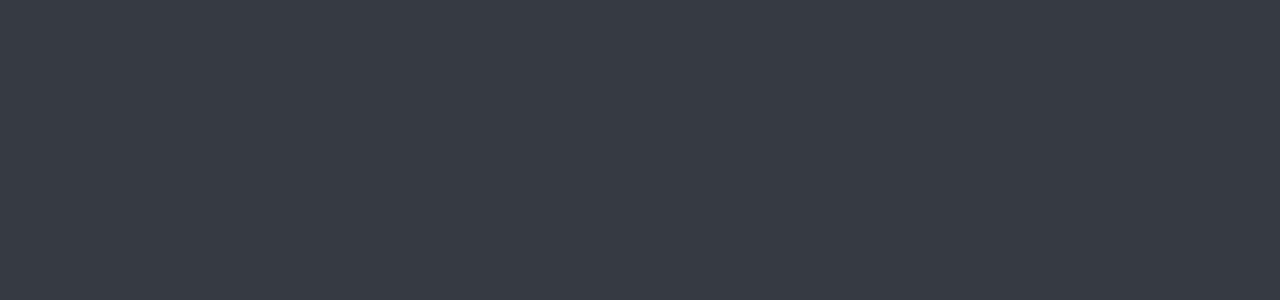
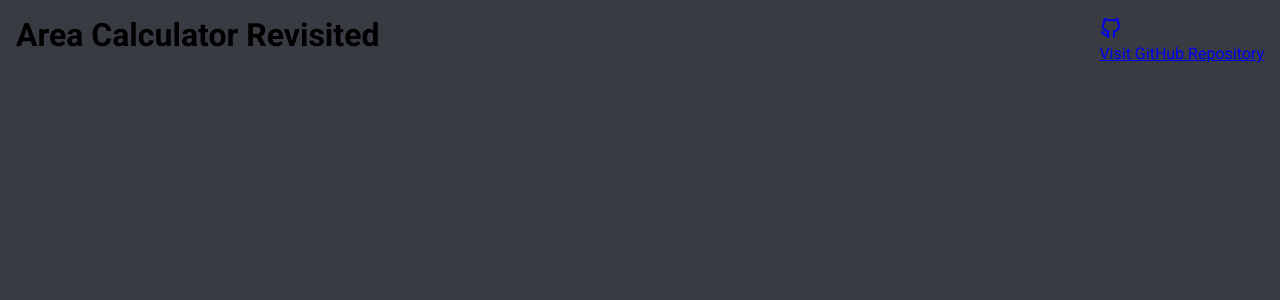
Before and after one commit to hildergill/area-calculator-revisited, a React (Create React App) app: page / in a window 1280 px wide. Shown: the top 300 px of the page. Built offline with nearby package versions, Linux system fonts and the light colour scheme.

Commit message:
Added the header component

```diff
--- a/package.json
+++ b/package.json
@@ -11,6 +11,7 @@
 	"repository": "https://www.github.com/hildergill/area-calculator-revisited",
 	"license": "MIT",
 	"dependencies": {
+		"@tabler/icons": "^1.68.0",
 		"@testing-library/jest-dom": "^5.14.1",
 		"@testing-library/react": "^13.0.0",
 		"@testing-library/user-event": "^13.2.1",
--- a/src/components/app/app.tsx
+++ b/src/components/app/app.tsx
@@ -1,12 +1,11 @@
 import { FC } from "react";
+import { Header } from "../header/header";
 import AppStyles from "./app.module.css";
 
 export const App: FC = () => {
 	return (
 		<div className={AppStyles.app}>
-			{/* TODO Add something here later */}
-			{/* TODO Add something here later */}
-			{/* TODO Add something here later */}
+			<Header />
 		</div>
 	);
 };
--- /dev/null
+++ b/src/components/header/header.module.css
@@ -0,0 +1,11 @@
+.header {
+	grid-column: 1/4;
+	grid-row: 1/2;
+	display: flex;
+	flex-direction: row;
+	padding: 1rem;
+}
+
+.header > h1 {
+	flex: 1;
+}
--- /dev/null
+++ b/src/components/header/header.tsx
@@ -0,0 +1,17 @@
+import { FC } from "react";
+import { IconBrandGithub } from "@tabler/icons";
+import Package from "../../../package.json";
+import HeaderStyles from "./header.module.css";
+
+export const Header: FC = () => {
+	return (
+		<header className={HeaderStyles.header}>
+			<h1>{Package.displayName}</h1>
+
+			<a target={"_blank"} href={Package.repository}>
+				<IconBrandGithub />
+				<p>Visit GitHub Repository</p>
+			</a>
+		</header>
+	);
+};
```
Also changed, not shown: 1 other file (tests, documents, lock files or other folders).
